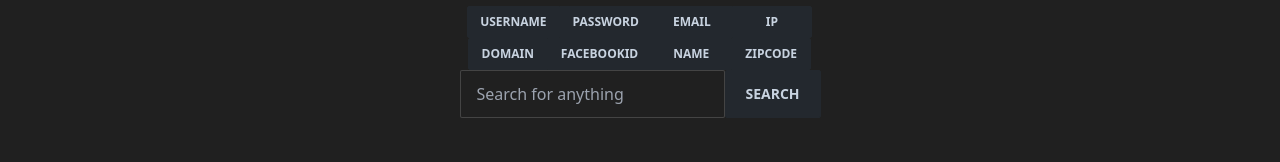
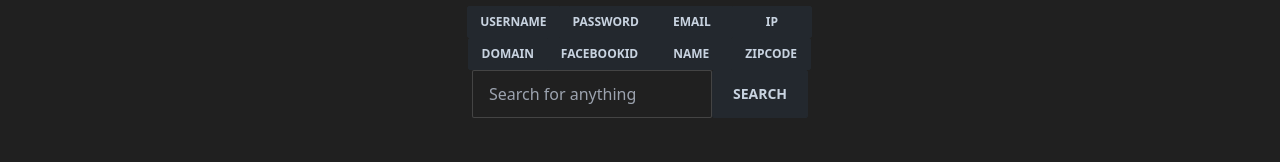
Before and after one commit to 52617365/Lookup, a Next.js app: page /lookup in a window 1280 px wide. Shown: the part 138-300 px from the top of the page. Built offline with nearby package versions, Linux system fonts and the light colour scheme.

Commit message:
button and search bar aligned nicely now.

```diff
--- a/components/TextInput.tsx
+++ b/components/TextInput.tsx
@@ -14,7 +14,7 @@ export default function TextInput({
       id="lookupquery"
       autoComplete={"off"}
       placeholder={placeholderText}
-      className="input input-bordered max-w-md"
+      className="input input-bordered w-60"
     />
   );
 }
```
